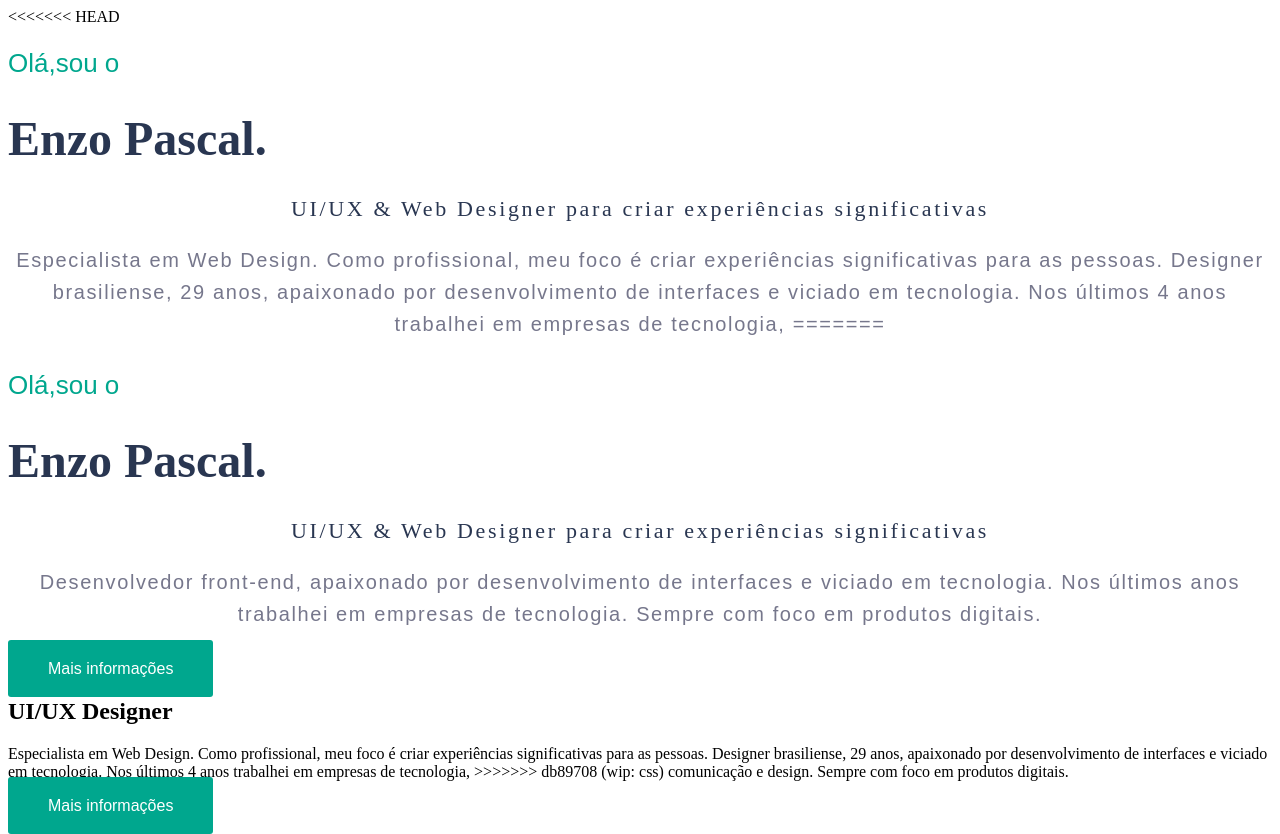
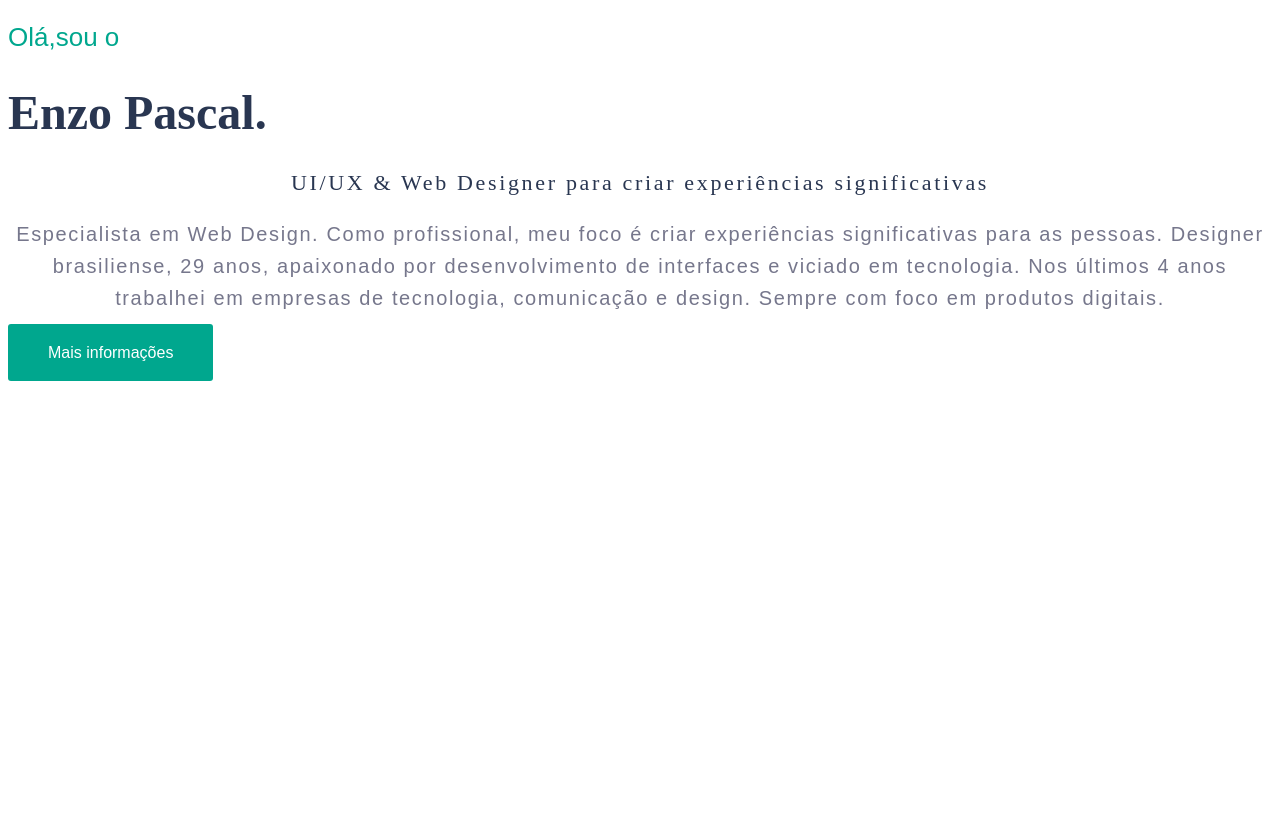
Before and after one commit to GabrielSAbreu/devPro-frontEnd, a plain HTML site: page html_basico/enzo.html in a window 1280 px wide. After the commit the page ends 800 px from the top, so only its background shows below. Drawn offline with Linux system fonts and the light colour scheme.

Commit message:
wip: atualizado

```diff
--- a/html_basico/enzo.html
+++ b/html_basico/enzo.html
@@ -8,7 +8,6 @@
     <title>Document</title>
 </head>
 <body>
-<<<<<<< HEAD
     <div class="parte1">
             <h2 class="subtitle1">Olá,sou o</h2>
             <h1 class="title"> Enzo Pascal.</h1>
@@ -18,69 +17,12 @@
             criar experiências significativas para as pessoas.
             Designer brasiliense, 29 anos, apaixonado por desenvolvimento de interfaces e
             viciado em tecnologia. Nos últimos 4 anos trabalhei em empresas de tecnologia,
-=======
-            <h2 class="subtitle1">Olá,sou o</h2>
-            <h1 class="title"> Enzo Pascal.</h1>
-            <h3 class="subtitle2">UI/UX & Web
-                Designer para criar experiências significativas</h3>
-            <p class="text">Desenvolvedor front-end, apaixonado por desenvolvimento de interfaces e viciado em tecnologia.
-            Nos últimos anos trabalhei em empresas de tecnologia. Sempre com foco em produtos digitais.</p>
-
-            <a href="#" class="btn">Mais informações</a>
-
-
-
-        <h2>UI/UX Designer</h2>
-        <p >Especialista em Web Design. Como profissional, meu foco é  criar experiências significativas para as pessoas.
-            Designer brasiliense, 29 anos, apaixonado por desenvolvimento de interfaces e  viciado em tecnologia. Nos últimos 4 anos trabalhei em empresas de tecnologia,
->>>>>>> db89708 (wip: css)
             comunicação e design. Sempre com foco em produtos digitais.</p>
        <a href="#" class="btn">Mais informações</a>
     </div>
 
 
-       <!-- <h2>Projetos</h2>
-        <ul>
-            <li>
-                <h3>- Wordle:</h3>
-                <p>Trabalhei na criação do jogo de caça palavras usando apenas tecnologias
-                    do lado do cliente <em> (HTML, CSS e JS)</em> que passou de uma diversão para minha esposa em
-                    algo que virou febre na internet
-                </p>
-            </li>
-            <li>
-                <h3>- Fazae:</h3>
-                <p>Trabalhei no design e elaboração dos conceitos para um todo list (gestor
-                    de tarefas) focado em usabilidade e dispositivos móveis, partindo de pesquisas e
-                    prototipação até a criação de componentes webs.
-                </p>
-            </li>
-            <li>
-                <h3>- Trot:</h3>
-                <p>Participei da codificação do módulo frontend do projeto que é uma versão
-                    simplificada do strava, focando no frontend utilizando dados de dispositivos
-                    móveis, como GPS para armazenar a localização e exibição destes percursos usando
-                    bibliotecas como geemap.org, leafletjs e mapbox
-                </p>
-            </li>
-        </ul>
-        <h2>Habilidades</h2>
-        <ul>
-            <li>UX Research</li>
-            <li>Product Design</li>
-            <li>UI Desing</li>
-            <li>Web Designer</li>
-            <li>HTML & CSS</li>
-            <li>Javascript</li>
-            <li>VueJS</li>
-        </ul>
 
-        <h2>Contato</h2>
-
-        E-Mail: <a href="mailto:enzo@web.dev">enzo@web.dev</a>
-        <br>
-        Fone:(12)991002003
--->
 
 
 </body>
```
